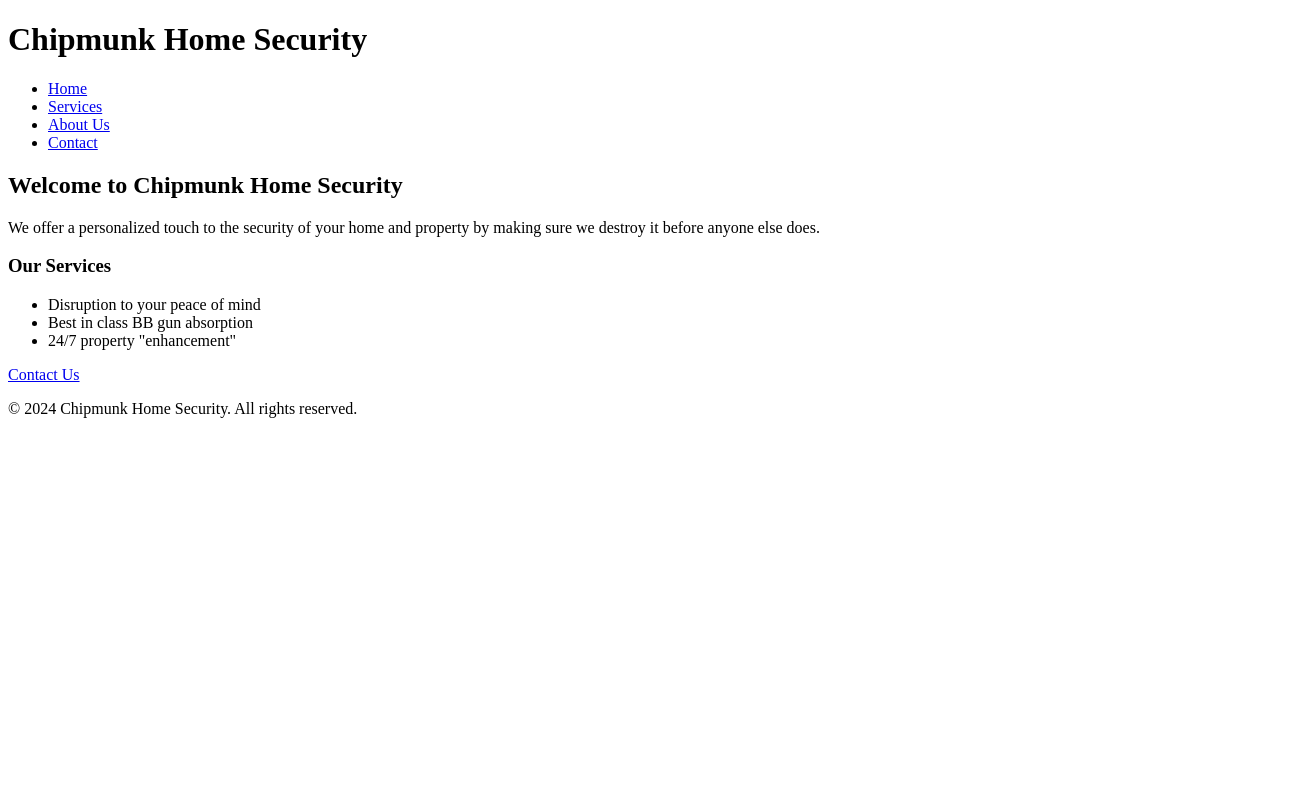
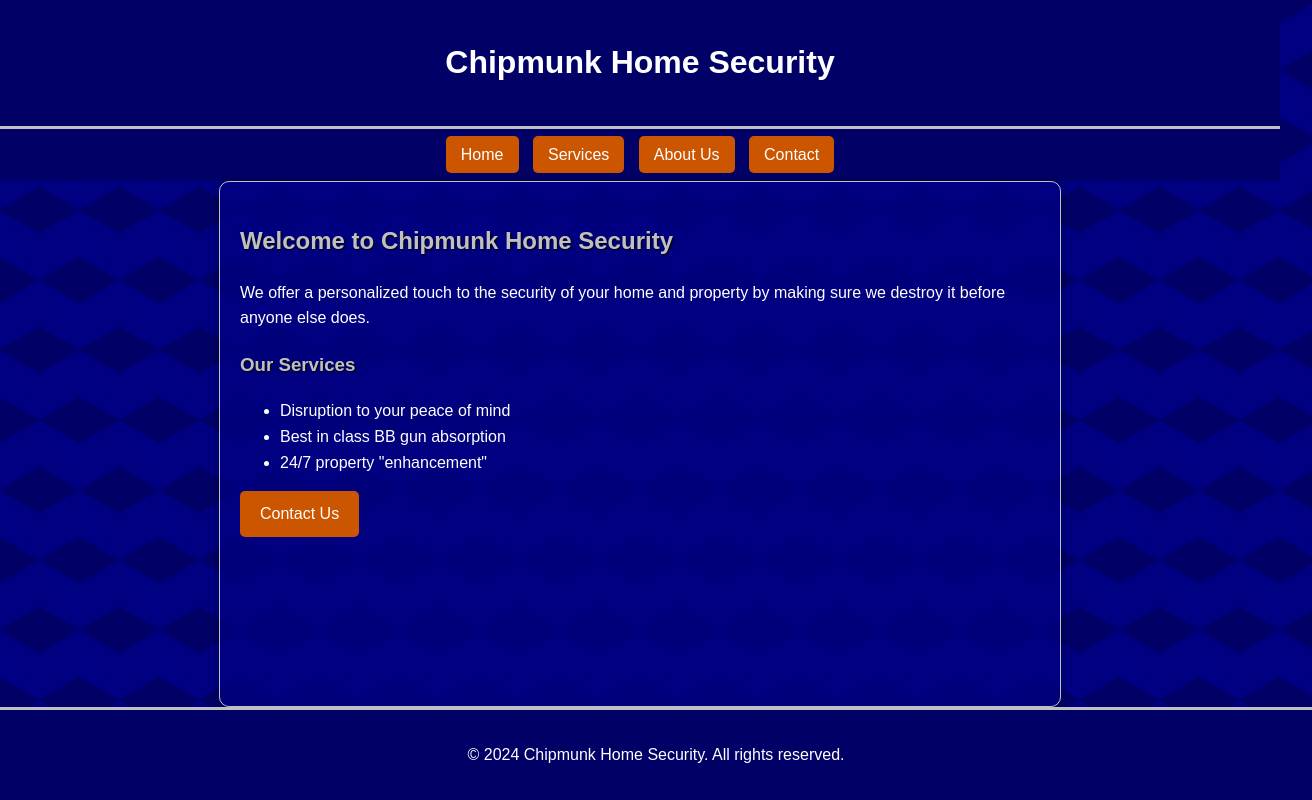
Before and after one commit to Outsider7542/test, a plain HTML site: page index.html in a window 1280 px wide. Shown: the whole page, 1312 px wide, since content can reach past the window. Drawn offline with Linux system fonts and the light colour scheme.

Commit message:
Update index.html

```diff
--- a/index.html
+++ b/index.html
@@ -5,7 +5,96 @@
     <meta name="viewport" content="width=device-width, initial-scale=1.0">
     <title>Chipmunk Home Security - Home</title>
     <style>
-        /* (Keep the existing CSS styles) */
+        :root {
+            --dark-orange: #CC5500;
+            --silver: #C0C0C0;
+        }
+        body {
+            font-family: Arial, sans-serif;
+            line-height: 1.6;
+            margin: 0;
+            padding: 0;
+            background-color: #000080;
+            background-image:
+                linear-gradient(30deg, #000066 12%, transparent 12.5%, transparent 87%, #000066 87.5%, #000066),
+                linear-gradient(150deg, #000066 12%, transparent 12.5%, transparent 87%, #000066 87.5%, #000066),
+                linear-gradient(30deg, #000066 12%, transparent 12.5%, transparent 87%, #000066 87.5%, #000066),
+                linear-gradient(150deg, #000066 12%, transparent 12.5%, transparent 87%, #000066 87.5%, #000066),
+                linear-gradient(60deg, #00008877 25%, transparent 25.5%, transparent 75%, #00008877 75%, #00008877);
+            background-size: 80px 140px;
+            background-position: 0 0, 0 0, 40px 70px, 40px 70px, 0 0;
+            color: #ffffff;
+            display: flex;
+            flex-direction: column;
+            min-height: 100vh;
+        }
+        header {
+            background-color: #000066;
+            color: #ffffff;
+            text-align: center;
+            padding: 1rem;
+            border-bottom: 3px solid var(--silver);
+        }
+        nav {
+            background-color: #000066;
+            color: #ffffff;
+            padding: 0.5rem;
+            text-align: center;
+        }
+        nav ul {
+            list-style-type: none;
+            padding: 0;
+            margin: 0;
+        }
+        nav ul li {
+            display: inline-block;
+            margin: 5px;
+        }
+        nav ul li a {
+            color: #ffffff;
+            text-decoration: none;
+            background-color: var(--dark-orange);
+            padding: 10px 15px;
+            border-radius: 5px;
+            transition: background-color 0.3s;
+        }
+        nav ul li a:hover {
+            background-color: #E25822;
+        }
+        main {
+            padding: 20px;
+            max-width: 800px;
+            margin: 0 auto;
+            flex: 1;
+            background-color: rgba(0, 0, 128, 0.8);
+            border-radius: 10px;
+            box-shadow: 0 0 10px rgba(0, 0, 0, 0.3);
+            border: 1px solid var(--silver);
+        }
+        h2, h3 {
+            color: var(--silver);
+            text-shadow: 1px 1px 2px #000000;
+        }
+        .cta-button {
+            display: inline-block;
+            background-color: var(--dark-orange);
+            color: white;
+            padding: 10px 20px;
+            text-decoration: none;
+            border-radius: 5px;
+            transition: background-color 0.3s;
+        }
+        .cta-button:hover {
+            background-color: #E25822;
+        }
+        footer {
+            background-color: #000066;
+            color: #ffffff;
+            text-align: center;
+            padding: 1rem;
+            width: 100%;
+            border-top: 3px solid var(--silver);
+        }
     </style>
 </head>
 <body>
```
